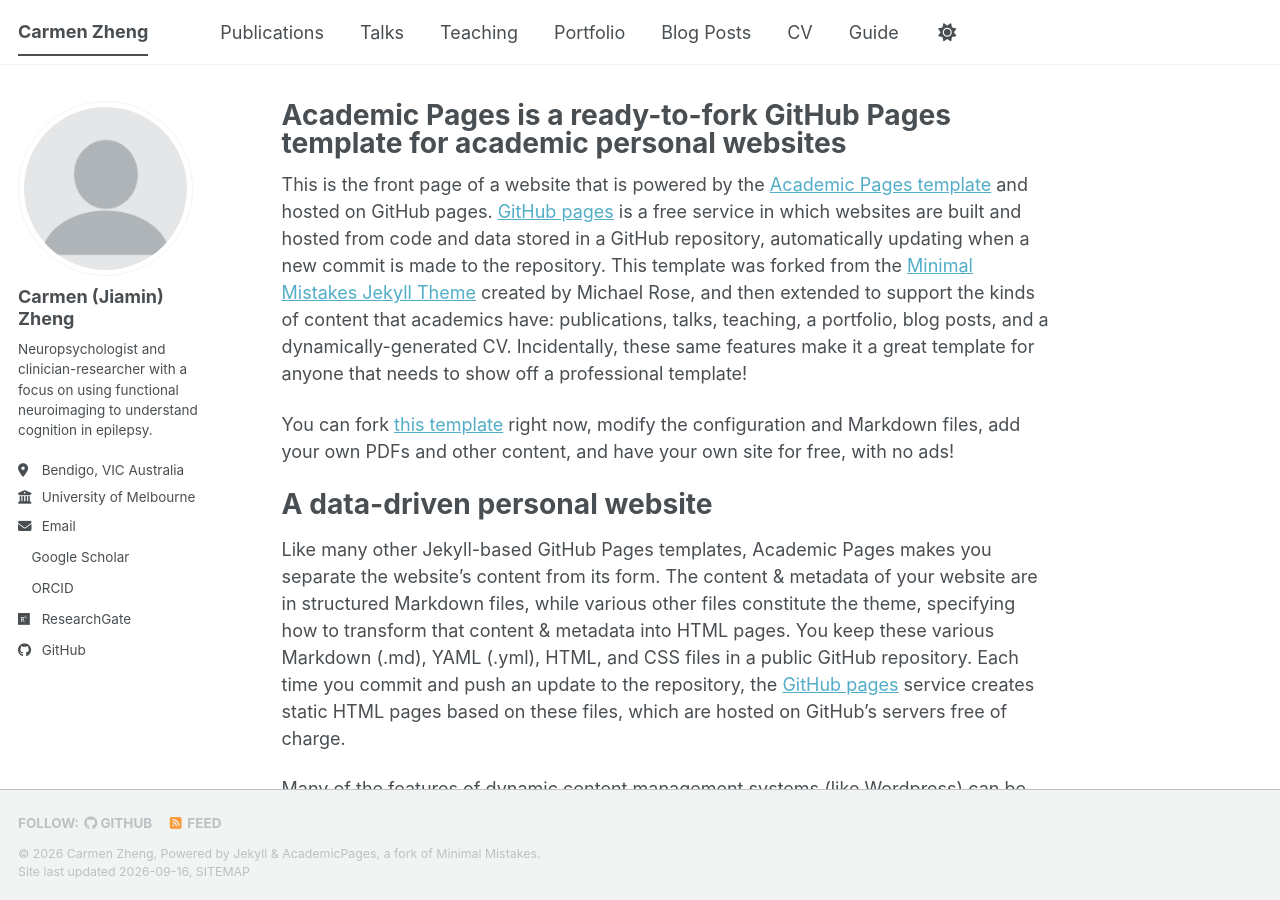
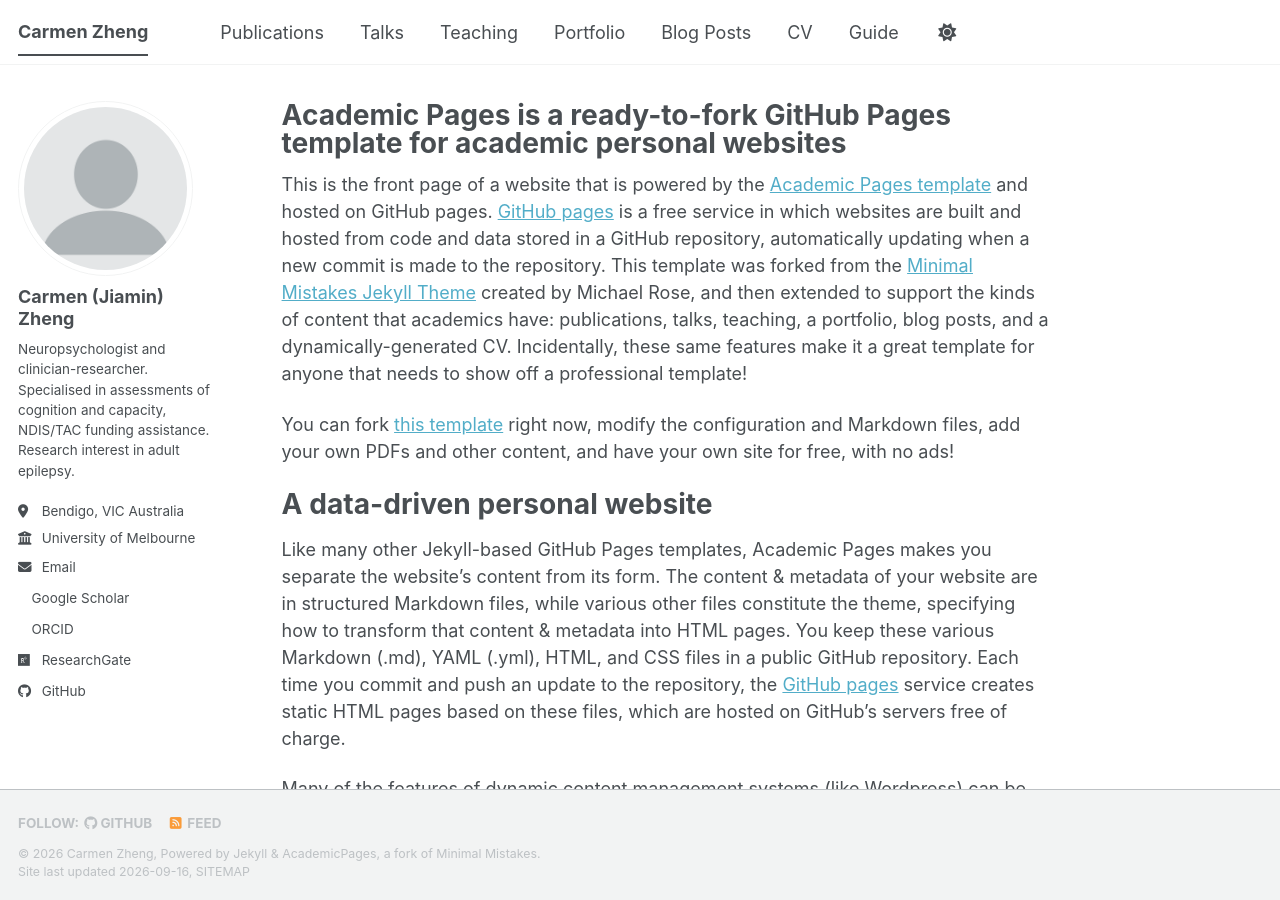
Before and after one commit to carmen-zheng/carmen-zheng.github.io, a Jekyll site: the page built from _pages/about.md, in a window 1280 px wide and 900 px high. Built offline with Jekyll 4.4.1, drawn with Linux system fonts in a browser that asks for light colours; a style sheet for code colours, icons or effects is not loaded.

Commit message:
Revise author bio in _config.yml
Updated bio to reflect current focus and research interests.

```diff
--- a/_config.yml
+++ b/_config.yml
@@ -25,7 +25,7 @@
   # Biographic information
   avatar           : "profile.png"
   name             : "Carmen (Jiamin) Zheng"
-  bio              : "Neuropsychologist and clinician-researcher with a focus on using functional neuroimaging to understand cognition in epilepsy."
+  bio              : "Neuropsychologist and clinician-researcher.<br> Specialised in assessments of cognition and capacity, NDIS/TAC funding assistance. Research interest in adult epilepsy."
   location         : "Bendigo, VIC Australia"
   employer         : "University of Melbourne"
   uri              : # URL
```
